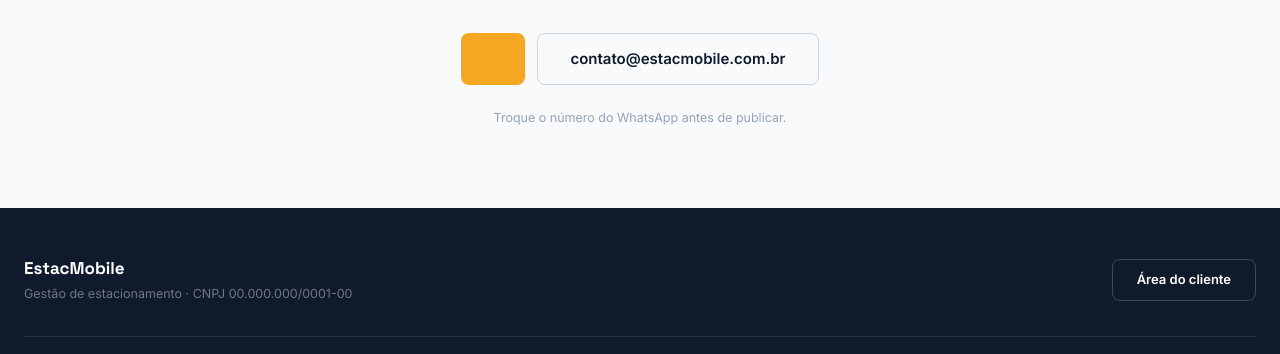
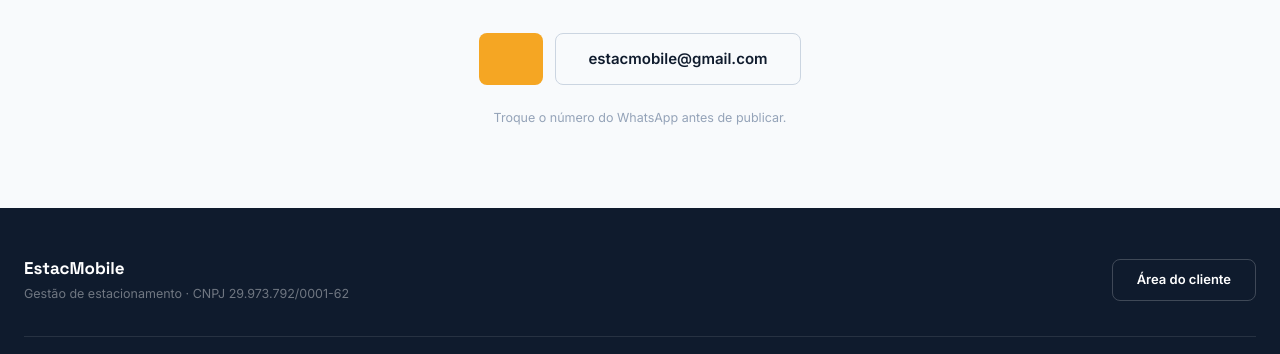
Before and after one commit to Evertonfg/site_estacMobile, a plain HTML site: page index.html in a window 1280 px wide. Shown: the part 6387-6741 px from the top of the page. Drawn offline with nearby package versions, Linux system fonts and the light colour scheme.

Commit message:
Fix contact email and update CNPJ in index.html
Updated contact email and CNPJ in the footer section.

```diff
--- a/index.html
+++ b/index.html
@@ -643,7 +643,7 @@
     </p>
     <div class="mt-9 flex flex-wrap justify-center gap-3">
       <a href="https://wa.me/5511980152118" class="rounded-lg bg-ambar px-8 py-3.5 text-[15px] font-semibold text-marinho hover:brightness-105"></a>
-      <a href="mailto:estacmobile@gmail.com" class="rounded-lg border border-slate-300 px-8 py-3.5 text-[15px] font-semibold text-marinho hover:bg-white">contato@estacmobile.com.br</a>
+      <a href="mailto:estacmobile@gmail.com" class="rounded-lg border border-slate-300 px-8 py-3.5 text-[15px] font-semibold text-marinho hover:bg-white">estacmobile@gmail.com</a>
     </div>
     <p class="mt-6 text-[12.5px] text-slate-400">Troque o número do WhatsApp antes de publicar.</p>
   </div>
@@ -655,7 +655,7 @@
     <div class="flex flex-col items-center justify-between gap-6 text-center sm:flex-row sm:text-left">
       <div>
         <p class="font-titulo text-[17px] font-bold text-white">EstacMobile</p>
-        <p class="mt-1 text-[12.5px] text-white/40">Gestão de estacionamento · CNPJ 00.000.000/0001-00</p>
+        <p class="mt-1 text-[12.5px] text-white/40">Gestão de estacionamento · CNPJ 29.973.792/0001-62</p>
       </div>
       <a href="https://parking.estacmobile.com.br"
          class="rounded-lg border border-white/20 px-6 py-2.5 text-[13px] font-semibold text-white hover:bg-white/5">
```
